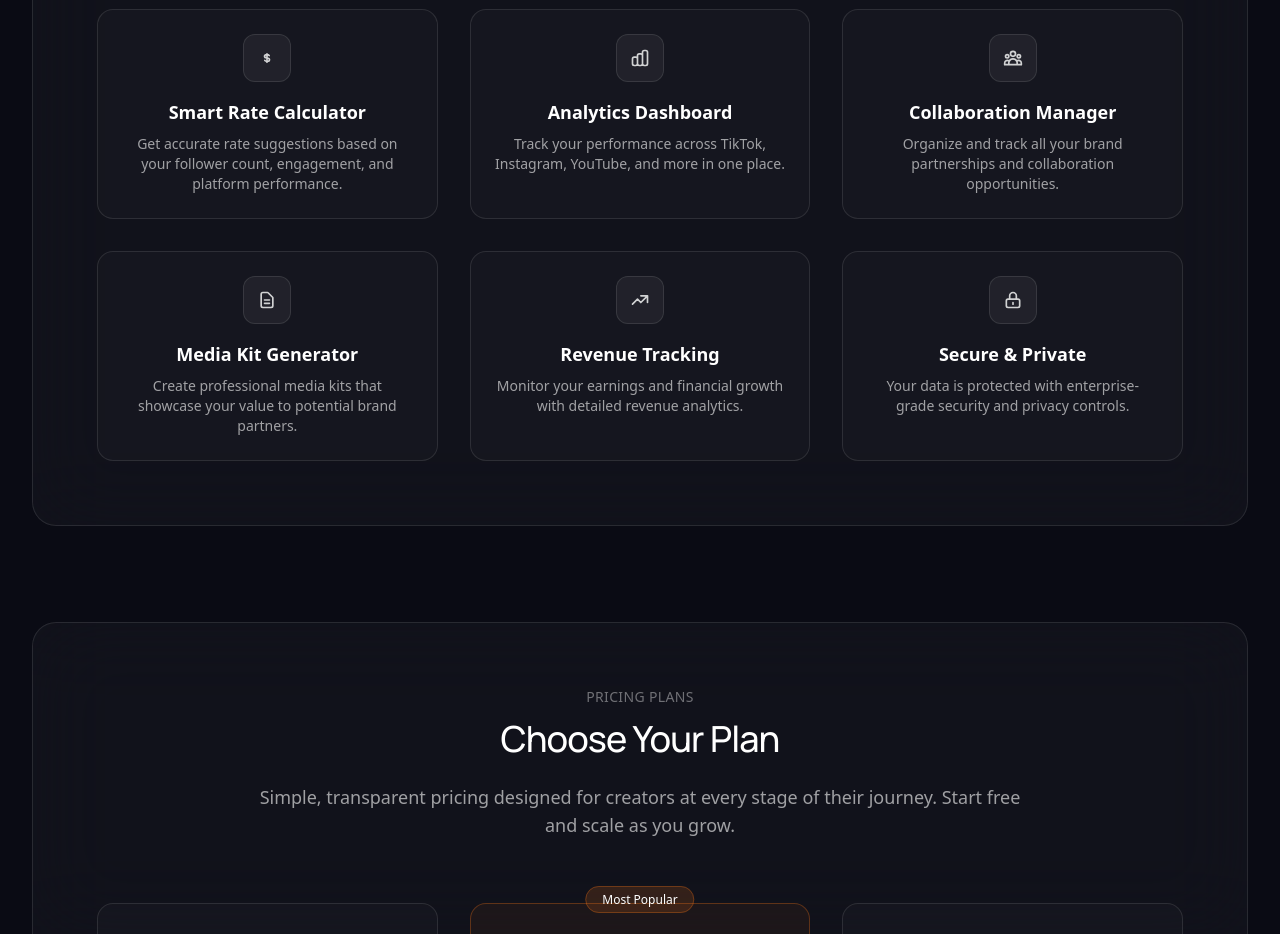
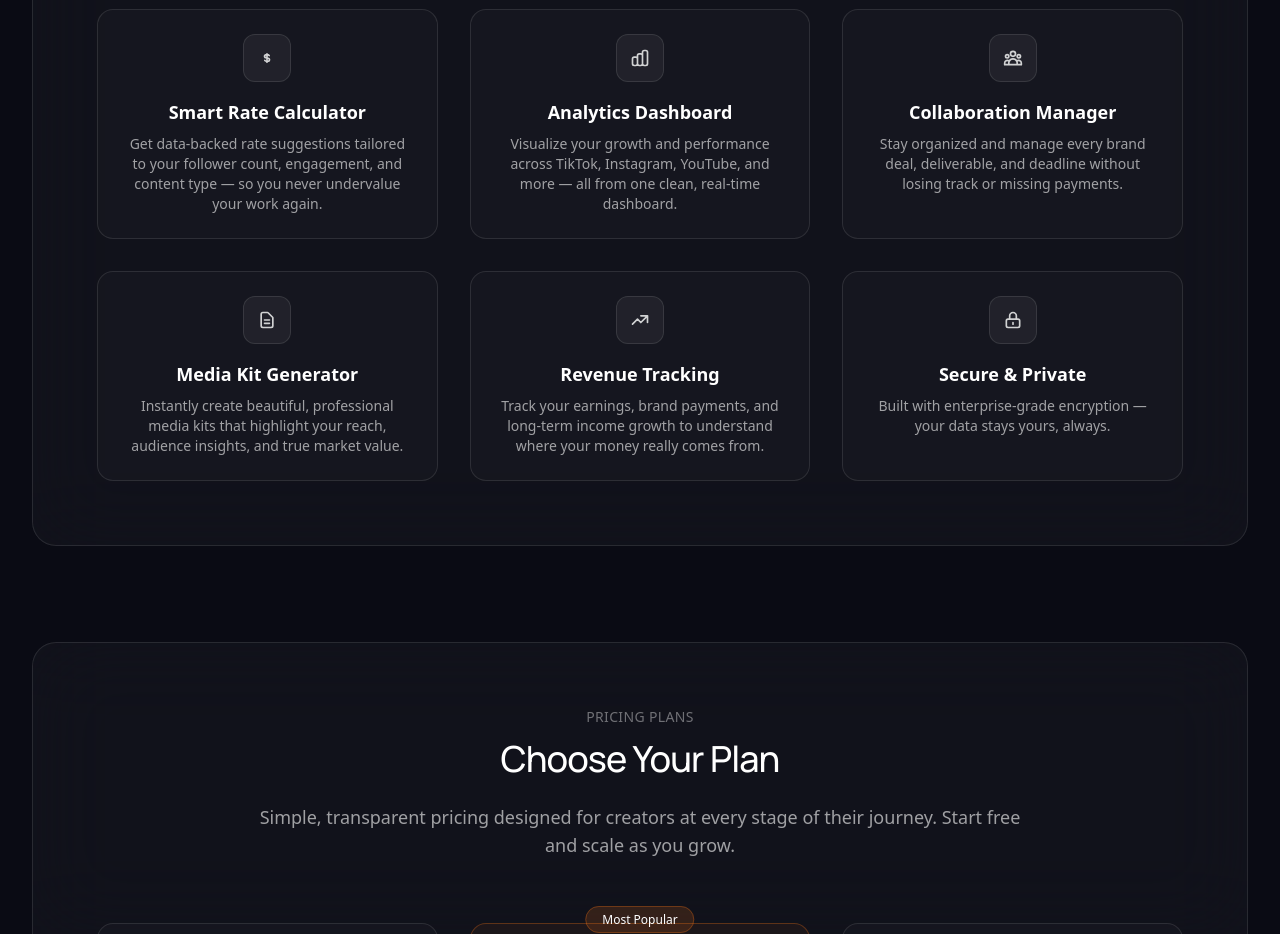
Before and after one commit to outrelinkza/ora-website, a website: page index.html in a window 1280 px wide. Shown: the part 1300-2234 px from the top of the page. Drawn offline with nearby package versions, Linux system fonts and the light colour scheme.

Commit message:
Update features section with refined content for all 6 features

```diff
--- a/index.html
+++ b/index.html
@@ -155,42 +155,42 @@
               <svg xmlns="http://www.w3.org/2000/svg" width="20" height="20" viewBox="0 0 24 24" fill="none" stroke="currentColor" stroke-width="2" stroke-linecap="round" stroke-linejoin="round" class="text-white/80"><path d="M12 8c-1.657 0-3 .895-3 2s1.343 2 3 2 3 .895 3 2-1.343 2-3 2m0-8c1.11 0 2.08.402 2.599 1M12 8V7m0 1v8m0 0v1m0-1c-1.11 0-2.08-.402-2.599-1"></path></svg>
             </div>
             <h4 class="text-lg font-semibold text-white mb-2 font-sans">Smart Rate Calculator</h4>
-            <p class="text-sm text-white/60 font-sans">Get accurate rate suggestions based on your follower count, engagement, and platform performance.</p>
+            <p class="text-sm text-white/60 font-sans">Get data-backed rate suggestions tailored to your follower count, engagement, and content type — so you never undervalue your work again.</p>
           </div>
           <div class="flex flex-col items-center text-center p-6 rounded-2xl border border-white/10" style="background: rgba(255, 255, 255, 0.02);">
             <div class="w-12 h-12 rounded-xl flex items-center justify-center mb-4 border border-white/10" style="background: rgba(255, 255, 255, 0.05);">
               <svg xmlns="http://www.w3.org/2000/svg" width="20" height="20" viewBox="0 0 24 24" fill="none" stroke="currentColor" stroke-width="2" stroke-linecap="round" stroke-linejoin="round" class="text-white/80"><path d="M9 19v-6a2 2 0 00-2-2H5a2 2 0 00-2 2v6a2 2 0 002 2h2a2 2 0 002-2zm0 0V9a2 2 0 012-2h2a2 2 0 012 2v10m-6 0a2 2 0 002 2h2a2 2 0 002-2m0 0V5a2 2 0 012-2h2a2 2 0 012 2v14a2 2 0 01-2 2h-2a2 2 0 01-2-2z"></path></svg>
             </div>
             <h4 class="text-lg font-semibold text-white mb-2 font-sans">Analytics Dashboard</h4>
-            <p class="text-sm text-white/60 font-sans">Track your performance across TikTok, Instagram, YouTube, and more in one place.</p>
+            <p class="text-sm text-white/60 font-sans">Visualize your growth and performance across TikTok, Instagram, YouTube, and more — all from one clean, real-time dashboard.</p>
           </div>
           <div class="flex flex-col items-center text-center p-6 rounded-2xl border border-white/10" style="background: rgba(255, 255, 255, 0.02);">
             <div class="w-12 h-12 rounded-xl flex items-center justify-center mb-4 border border-white/10" style="background: rgba(255, 255, 255, 0.05);">
               <svg xmlns="http://www.w3.org/2000/svg" width="20" height="20" viewBox="0 0 24 24" fill="none" stroke="currentColor" stroke-width="2" stroke-linecap="round" stroke-linejoin="round" class="text-white/80"><path d="M17 20h5v-2a3 3 0 00-5.356-1.857M17 20H7m10 0v-2c0-.656-.126-1.283-.356-1.857M7 20H2v-2a3 3 0 015.356-1.857M7 20v-2c0-.656.126-1.283.356-1.857m0 0a5.002 5.002 0 019.288 0M15 7a3 3 0 11-6 0 3 3 0 016 0zm6 3a2 2 0 11-4 0 2 2 0 014 0zM7 10a2 2 0 11-4 0 2 2 0 014 0z"></path></svg>
             </div>
             <h4 class="text-lg font-semibold text-white mb-2 font-sans">Collaboration Manager</h4>
-            <p class="text-sm text-white/60 font-sans">Organize and track all your brand partnerships and collaboration opportunities.</p>
+            <p class="text-sm text-white/60 font-sans">Stay organized and manage every brand deal, deliverable, and deadline without losing track or missing payments.</p>
           </div>
           <div class="flex flex-col items-center text-center p-6 rounded-2xl border border-white/10" style="background: rgba(255, 255, 255, 0.02);">
             <div class="w-12 h-12 rounded-xl flex items-center justify-center mb-4 border border-white/10" style="background: rgba(255, 255, 255, 0.05);">
               <svg xmlns="http://www.w3.org/2000/svg" width="20" height="20" viewBox="0 0 24 24" fill="none" stroke="currentColor" stroke-width="2" stroke-linecap="round" stroke-linejoin="round" class="text-white/80"><path d="M9 12h6m-6 4h6m2 5H7a2 2 0 01-2-2V5a2 2 0 012-2h5.586a1 1 0 01.707.293l5.414 5.414a1 1 0 01.293.707V19a2 2 0 01-2 2z"></path></svg>
             </div>
             <h4 class="text-lg font-semibold text-white mb-2 font-sans">Media Kit Generator</h4>
-            <p class="text-sm text-white/60 font-sans">Create professional media kits that showcase your value to potential brand partners.</p>
+            <p class="text-sm text-white/60 font-sans">Instantly create beautiful, professional media kits that highlight your reach, audience insights, and true market value.</p>
           </div>
           <div class="flex flex-col items-center text-center p-6 rounded-2xl border border-white/10" style="background: rgba(255, 255, 255, 0.02);">
             <div class="w-12 h-12 rounded-xl flex items-center justify-center mb-4 border border-white/10" style="background: rgba(255, 255, 255, 0.05);">
               <svg xmlns="http://www.w3.org/2000/svg" width="20" height="20" viewBox="0 0 24 24" fill="none" stroke="currentColor" stroke-width="2" stroke-linecap="round" stroke-linejoin="round" class="text-white/80"><path d="M13 7h8m0 0v8m0-8l-8 8-4-4-6 6"></path></svg>
             </div>
             <h4 class="text-lg font-semibold text-white mb-2 font-sans">Revenue Tracking</h4>
-            <p class="text-sm text-white/60 font-sans">Monitor your earnings and financial growth with detailed revenue analytics.</p>
+            <p class="text-sm text-white/60 font-sans">Track your earnings, brand payments, and long-term income growth to understand where your money really comes from.</p>
           </div>
           <div class="flex flex-col items-center text-center p-6 rounded-2xl border border-white/10" style="background: rgba(255, 255, 255, 0.02);">
             <div class="w-12 h-12 rounded-xl flex items-center justify-center mb-4 border border-white/10" style="background: rgba(255, 255, 255, 0.05);">
               <svg xmlns="http://www.w3.org/2000/svg" width="20" height="20" viewBox="0 0 24 24" fill="none" stroke="currentColor" stroke-width="2" stroke-linecap="round" stroke-linejoin="round" class="text-white/80"><path d="M12 15v2m-6 4h12a2 2 0 002-2v-6a2 2 0 00-2-2H6a2 2 0 00-2 2v6a2 2 0 002 2zm10-10V7a4 4 0 00-8 0v4h8z"></path></svg>
             </div>
             <h4 class="text-lg font-semibold text-white mb-2 font-sans">Secure & Private</h4>
-            <p class="text-sm text-white/60 font-sans">Your data is protected with enterprise-grade security and privacy controls.</p>
+            <p class="text-sm text-white/60 font-sans">Built with enterprise-grade encryption — your data stays yours, always.</p>
           </div>
         </div>
       </div>
```
